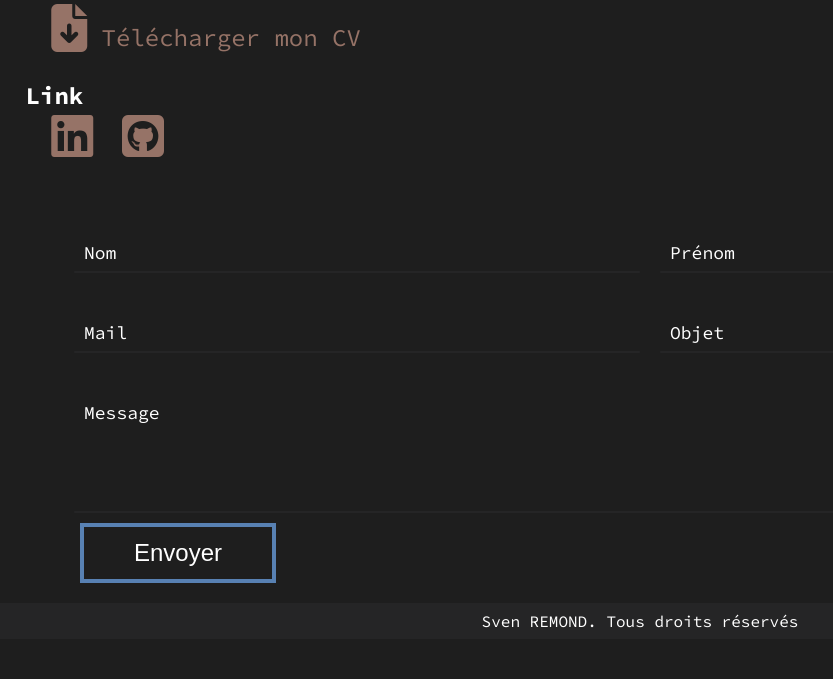
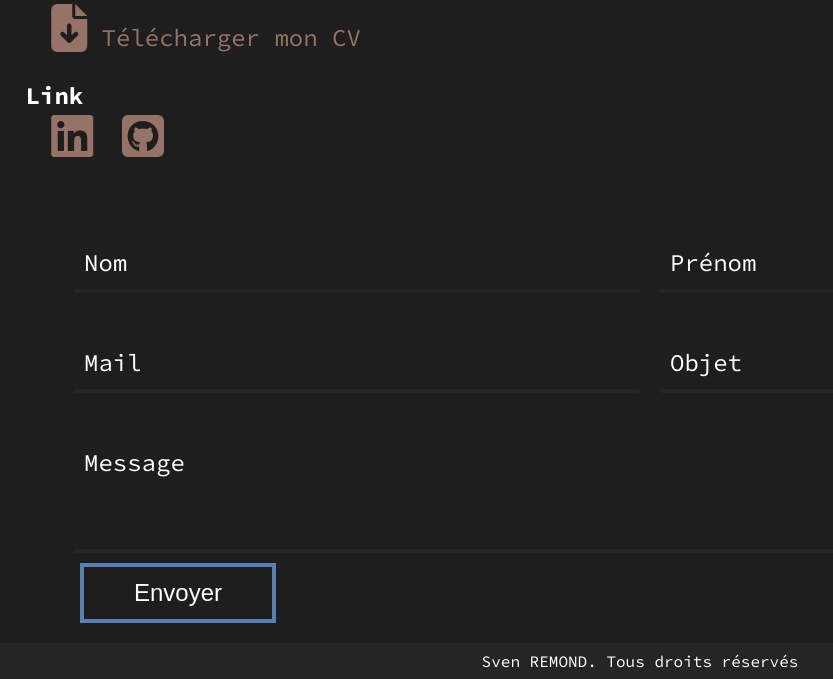
Before and after one commit to SvenREMOND/CV_REMOND_Sven, a PHP site: page / in a window 1280 px wide. Shown: the part 4639-5318 px from the top of the page, without its empty margins (0-833 px from the left). Before the commit the page ends 5267 px from the top, so only its background shows below. Run offline with PHP 8.4, Linux system fonts and the light colour scheme; some libraries are stand-ins or nearby versions; some web fonts are replaced.

Commit message:
Modification de la taille du form en desktop

```diff
--- a/style/css/style.css
+++ b/style/css/style.css
@@ -737,6 +737,12 @@ h5 {
   color: white;
 }
 
+@media screen and (min-width: 1024px) {
+  .row100 .inputBox {
+    height: 60px;
+  }
+}
+
 .row100 .inputBox input {
   position: absolute;
   width: 97%;
@@ -746,10 +752,16 @@ h5 {
           box-shadow: none;
   border: none;
   outline: none;
-  font-size: 18px;
+  font-size: 1rem;
   padding-left: 10px;
   z-index: 1;
   color: white;
+}
+
+@media screen and (min-width: 1024px) {
+  .row100 .inputBox input {
+    font-size: 1.5rem;
+  }
 }
 
 .row100 .inputBox .text {
@@ -757,7 +769,7 @@ h5 {
   top: 0;
   left: 0;
   line-height: 40px;
-  font-size: 18px;
+  font-size: 1rem;
   padding: 0 10px;
   display: block;
   pointer-events: none;
@@ -766,6 +778,14 @@ h5 {
   -moz-transition: 0.5s;
   -ms-transition: 0.5s;
   -o-transition: 0.5s;
+}
+
+@media screen and (min-width: 1024px) {
+  .row100 .inputBox .text {
+    height: 60px;
+    font-size: 1.5rem;
+    line-height: 60px;
+  }
 }
 
 .row100 .inputBox .line {
@@ -788,9 +808,21 @@ h5 {
   -o-border-radius: 5px;
 }
 
+@media screen and (min-width: 1024px) {
+  .row100 .inputBox .line {
+    height: 4px;
+  }
+}
+
 .row100 .inputBox input:focus + .text {
   top: -35px;
   left: -10px;
+}
+
+@media screen and (min-width: 1024px) {
+  .row100 .inputBox input:focus + .text {
+    top: -45px;
+  }
 }
 
 .row100 .inputBox input:focus ~ .line {
@@ -800,6 +832,12 @@ h5 {
 .row100 .inputBox input:valid + .text {
   top: -35px;
   left: -10px;
+}
+
+@media screen and (min-width: 1024px) {
+  .row100 .inputBox input:valid + .text {
+    top: -45px;
+  }
 }
 
 .row100 .inputBox input:valid ~ .line {
@@ -823,15 +861,27 @@ h5 {
           box-shadow: none;
   border: none;
   outline: none;
-  font-size: 18px;
+  font-size: 1rem;
   padding-left: 10px;
   z-index: 1;
   color: white;
 }
 
+@media screen and (min-width: 1024px) {
+  .row100 .inputBox.textarea textarea {
+    font-size: 1.5rem;
+  }
+}
+
 .row100 .inputBox.textarea textarea:focus + .text {
   top: -35px;
   left: -10px;
+}
+
+@media screen and (min-width: 1024px) {
+  .row100 .inputBox.textarea textarea:focus + .text {
+    top: -45px;
+  }
 }
 
 .row100 .inputBox.textarea textarea:focus ~ .line {
@@ -841,6 +891,12 @@ h5 {
 .row100 .inputBox.textarea textarea:valid + .text {
   top: -35px;
   left: -10px;
+}
+
+@media screen and (min-width: 1024px) {
+  .row100 .inputBox.textarea textarea:valid + .text {
+    top: -45px;
+  }
 }
 
 .row100 .inputBox.textarea textarea:valid ~ .line {
--- a/style/scss/components/_contact.scss
+++ b/style/scss/components/_contact.scss
@@ -74,6 +74,10 @@ h5 {
 		height: 40px;
 		color: white;
 
+		@media screen AND (min-width: 1024px) {
+			height: 60px;
+		}
+
 		input {
 			position: absolute;
 			width: 97%;
@@ -82,10 +86,14 @@ h5 {
 			box-shadow: none;
 			border: none;
 			outline: none;
-			font-size: 18px;
+			font-size: 1rem;
 			padding-left: 10px;
 			z-index: 1;
 			color: white;
+
+			@media screen AND (min-width: 1024px) {
+				font-size: 1.5rem;
+			}
 		}
 
 		.text {
@@ -93,7 +101,7 @@ h5 {
 			top: 0;
 			left: 0;
 			line-height: 40px;
-			font-size: 18px;
+			font-size: 1rem;
 			padding: 0 10px;
 			display: block;
 			pointer-events: none;
@@ -103,6 +111,12 @@ h5 {
 			-moz-transition: 0.5s;
 			-ms-transition: 0.5s;
 			-o-transition: 0.5s;
+
+			@media screen AND (min-width: 1024px) {
+				height: 60px;
+				font-size: 1.5rem;
+				line-height: 60px;
+			}
 		}
 
 		.line {
@@ -125,11 +139,19 @@ h5 {
 			-moz-border-radius: 5px;
 			-ms-border-radius: 5px;
 			-o-border-radius: 5px;
+
+			@media screen AND (min-width: 1024px) {
+				height: 4px;
+			}
 		}
 
 		input:focus + .text {
 			top: -35px;
 			left: -10px;
+
+			@media screen AND (min-width: 1024px) {
+				top: -45px;
+			}
 		}
 
 		input:focus ~ .line {
@@ -139,6 +161,10 @@ h5 {
 		input:valid + .text {
 			top: -35px;
 			left: -10px;
+
+			@media screen AND (min-width: 1024px) {
+				top: -45px;
+			}
 		}
 
 		input:valid ~ .line {
@@ -161,15 +187,23 @@ h5 {
 				box-shadow: none;
 				border: none;
 				outline: none;
-				font-size: 18px;
+				font-size: 1rem;
 				padding-left: 10px;
 				z-index: 1;
 				color: white;
+
+				@media screen AND (min-width: 1024px) {
+					font-size: 1.5rem;
+				}
 			}
 
 			textarea:focus + .text {
 				top: -35px;
 				left: -10px;
+
+				@media screen AND (min-width: 1024px) {
+					top: -45px;
+				}
 			}
 
 			textarea:focus ~ .line {
@@ -179,6 +213,10 @@ h5 {
 			textarea:valid + .text {
 				top: -35px;
 				left: -10px;
+
+				@media screen AND (min-width: 1024px) {
+					top: -45px;
+				}
 			}
 
 			textarea:valid ~ .line {
```
Also changed, not shown: 1 other file.
